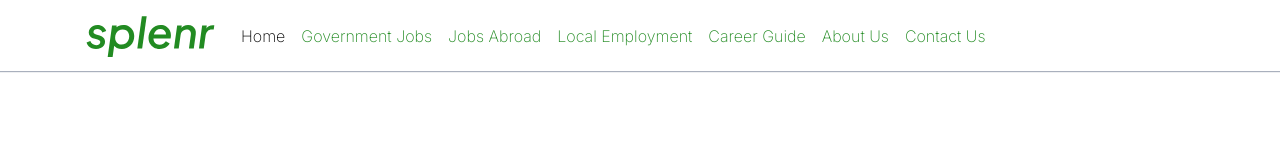
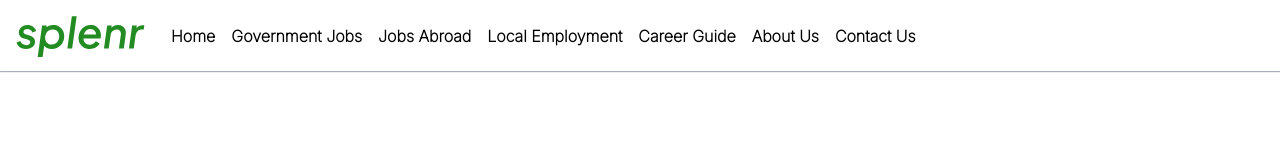
Before and after one commit to bagortechnology/splenr-front, a plain HTML site: page index.html in a window 1280 px wide. Drawn offline with nearby package versions, Linux system fonts and the light colour scheme.

Commit message:
pixel-perfect the header-menu

```diff
--- a/css/index.css
+++ b/css/index.css
@@ -7,6 +7,7 @@
 :root {
     --primary-color: #228b22; /* Official Color of Splenr */
     --text-color-dark: #333333; /* Text color for Light Background */
+    --nav-header-color: black; /* Heading Color */
     --text-color-light: #333333; /* Text color for Dark Background */
     --bg-color-light: white; /* Light Background Color */
     --bg-color-dark: #222222; /* Dark Background Color */
@@ -80,6 +81,27 @@ p, a, span, label, input, button {
 }
 
 a.nav-link {
-  color: var(--primary-color);
-  font-weight: 400;
+  color: var(--nav-header-color);
+  font-size: 16px;
+  font-weight: 600;
 }
+
+.navbar-nav .nav-item {
+  position: relative;
+}
+
+.navbar-nav .nav-item::after {
+  content: "";
+  position: absolute;
+  bottom: -10px;
+  left: 0;
+  width: 100%;
+  height: 3px;
+  background-color: var(--accent-color);
+  transform: scaleX(0);
+  transition: transform 0.3s ease-in-out;
+}
+
+.navbar-nav .nav-item:hover::after {
+  transform: scaleX(1);
+}
--- a/index.html
+++ b/index.html
@@ -11,7 +11,7 @@
 <body>
     <!-- Navbar -->
     <nav class="navbar navbar-expand-lg">
-        <div class="container">
+        <div class="container-fluid">
             <a class="navbar-brand" href="#">
                 <img src="img/logo-splenr.svg" alt="splenr logo" width="135" height="45">
             </a>
```
